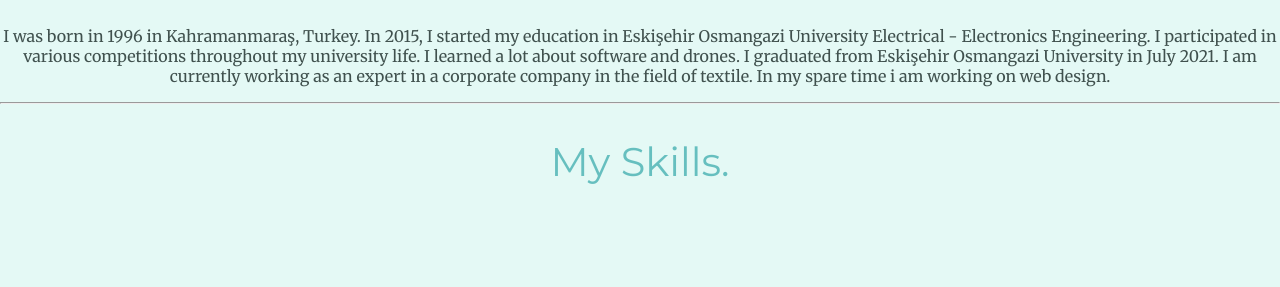
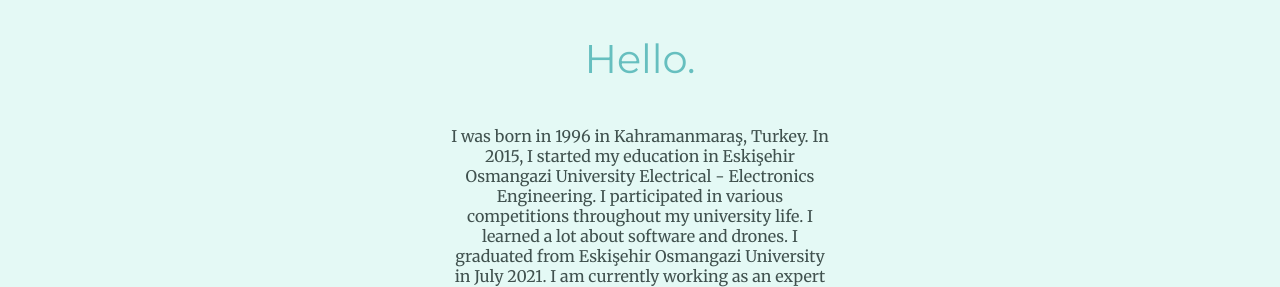
Before and after one commit to Harun6/My-First-Blog-Page, a plain HTML site: page index.html in a window 1280 px wide. Shown: the part 1160-1447 px from the top of the page. Drawn offline with Linux system fonts and the light colour scheme.

Commit message:
Some css commands have been added or changed.

```diff
--- a/css/style.css
+++ b/css/style.css
@@ -33,11 +33,17 @@
 
 .middle-container{
     background-color: #E4F9F5;
+    margin: 100px 0;
 }
 
 .harun {
     height: 256px;
     width: 256px;
+}
+
+.intro{
+    width: 30%;
+    margin: auto;
 }
 
 .skill-row{
--- a/index.html
+++ b/index.html
@@ -25,7 +25,8 @@
         <div class="profile">
             <img class="harun" src="images/harun.png" alt="Harun-img">
             <h2>Hello.</h2>
-            <p> I was born in 1996 in Kahramanmaraş, Turkey. In 2015, I started my education in Eskişehir Osmangazi
+            <p class="intro"> I was born in 1996 in Kahramanmaraş, Turkey. In 2015, I started my education in Eskişehir
+                Osmangazi
                 University
                 Electrical - Electronics Engineering. I participated in various competitions throughout my
                 university life. I
```
